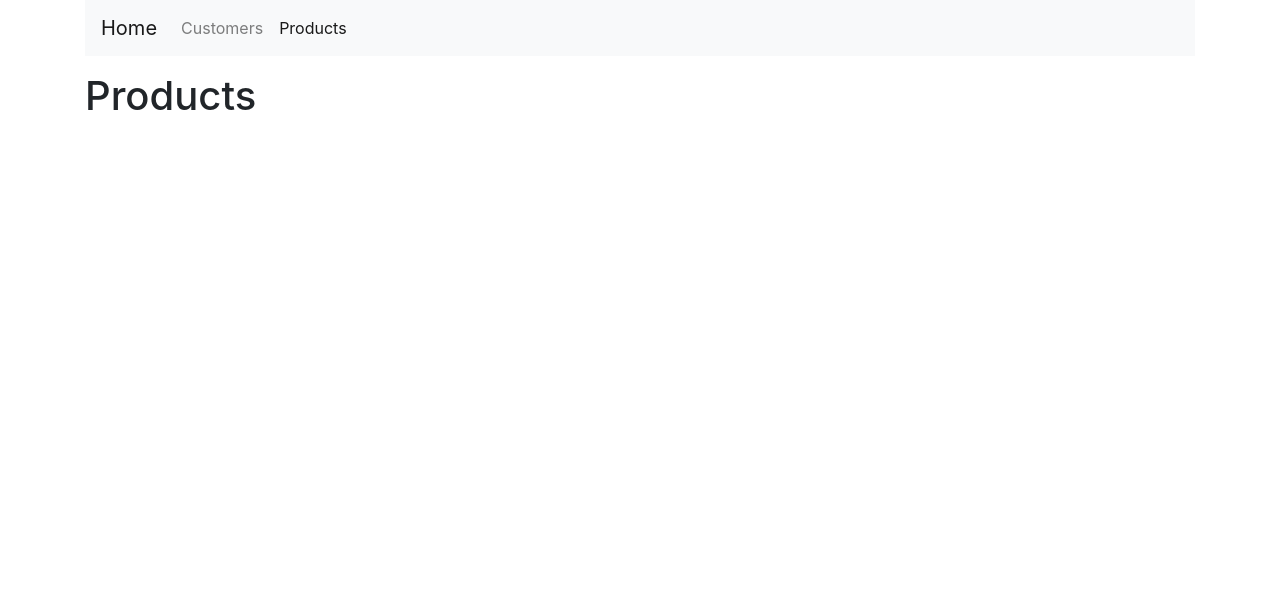
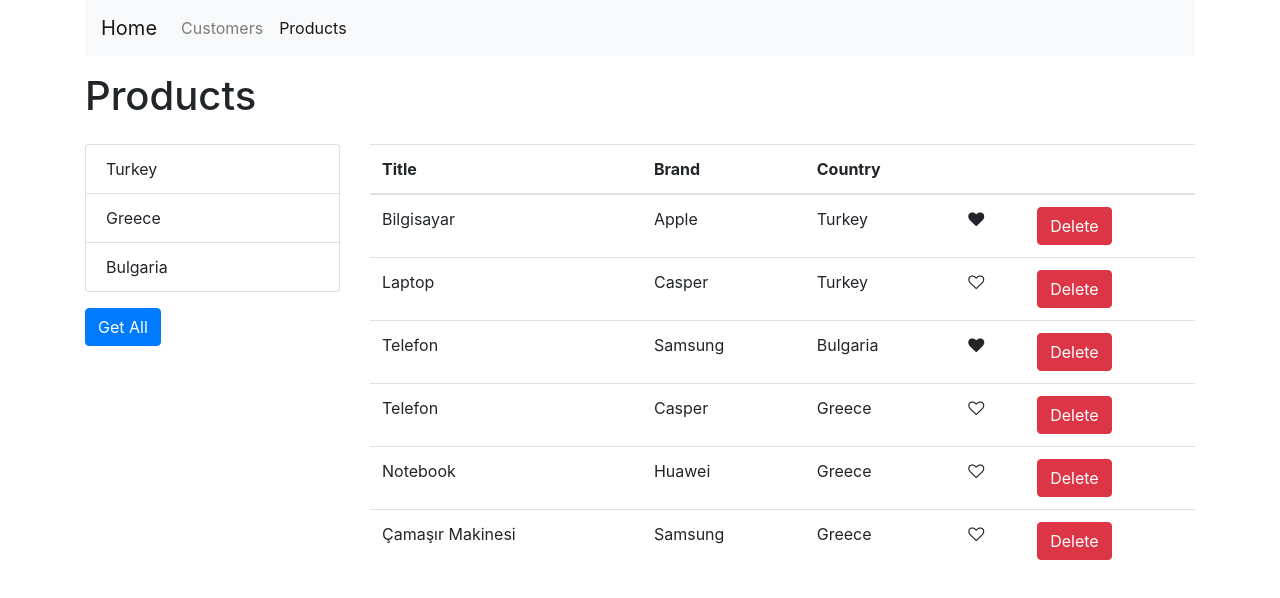
Before and after one commit to mertdiker723/customer-product-reusabilityWithComponent, a React (Create React App) app: page /products in a window 1280 px wide. Shown: the top 598 px of the page. Built offline with nearby package versions, Linux system fonts and the light colour scheme.

Commit message:
customers pagination added

```diff
--- a/src/App.css
+++ b/src/App.css
@@ -36,3 +36,7 @@
     transform: rotate(360deg);
   }
 }
+
+.cursor-poiner {
+  cursor: pointer;
+}
--- a/src/App.js
+++ b/src/App.js
@@ -5,6 +5,7 @@ import Home from './components/Home';
 import Customers from './components/Customers';
 import Products from './components/Products';
 import NotFound from './components/Not-Found';
+import './App.css';
 class App extends Component {
   render() {
     return (
--- a/src/components/CustomersTable.jsx
+++ b/src/components/CustomersTable.jsx
@@ -0,0 +1,46 @@
+import React, { Component } from "react";
+import Table from "./common/Table";
+import Like from "./common/Like";
+
+class CustomersTable extends Component {
+  constructor(props) {
+    super(props);
+    this.state = {
+      columns: [
+        {
+          path: "title",
+          label: "Title",
+        },
+        { path: "country.name", label: "Country" },
+        { path: "age", label: "Age" },
+        { path: "gender.name", label: "Gender" },
+        {
+          key: "like",
+          content: (item) => (
+            <Like item={item} onLike={() => props.onLike(item)} />
+          ),
+        },
+        {
+          key: "delete",
+          content: (item) => {
+            return (
+              <button
+                className="btn btn-danger"
+                onClick={() => props.onDeleteHandle(item)}
+              >
+                Delete
+              </button>
+            );
+          },
+        },
+      ],
+    };
+  }
+  render() {
+    const { columns } = this.state;
+    const { customers } = this.props;
+    return <Table columns={columns} data={customers} />;
+  }
+}
+
+export default CustomersTable;
--- a/src/components/ProductsTable.jsx
+++ b/src/components/ProductsTable.jsx
@@ -0,0 +1,46 @@
+import React, { Component } from "react";
+import Like from "./common/Like";
+import Table from "./common/Table";
+
+class ProductsTable extends Component {
+  constructor(props) {
+    super(props);
+    this.state = {
+      columns: [
+        { path: "title", label: "Title" },
+        { path: "brand.name", label: "Brand" },
+        { path: "country.name", label: "Country" },
+        {
+          key: "like",
+          content: (item) => (
+            <Like item={item} onLike={() => props.onLike(item)} />
+          ),
+        },
+        {
+          key: "delete",
+          content: (item) => {
+            return (
+              <button
+                onClick={() => props.onDeleteHandle(item)}
+                className="btn btn-danger"
+              >
+                Delete
+              </button>
+            );
+          },
+        },
+      ],
+    };
+  }
+  render() {
+    const { columns } = this.state;
+    const { data } = this.props;
+    return (
+      <div>
+        <Table columns={columns} data={data} />
+      </div>
+    );
+  }
+}
+
+export default ProductsTable;
--- /dev/null
+++ b/src/components/common/Like.jsx
@@ -0,0 +1,13 @@
+import React from "react";
+
+function Like({ item, onLike }) {
+  return (
+    <i
+      className={`cursor-poiner fa fa-heart${!item.liked ? "-o" : ""}`}
+      onClick={onLike}
+      aria-hidden="true"
+    ></i>
+  );
+}
+
+export default Like;
--- /dev/null
+++ b/src/components/common/ListGroup.jsx
@@ -0,0 +1,23 @@
+import React from "react";
+
+const ListGroup = ({ data, onFiltered, selected }) => {
+  return (
+    <ul className="list-group">
+      {data.map((item) => {
+        return (
+          <li
+            key={item._id}
+            onClick={() => onFiltered(item)}
+            className={`list-group-item ${
+              item === selected ? "active" : ""
+            } cursor-poiner`}
+          >
+            {item.name}
+          </li>
+        );
+      })}
+    </ul>
+  );
+};
+
+export default ListGroup;
--- /dev/null
+++ b/src/components/common/Pagination.jsx
@@ -0,0 +1,25 @@
+import React from "react";
+
+const Pagination = ({ lengthPerPage, onClick }) => {
+  let array = [];
+  for (let i = 1; i <= lengthPerPage; i++) {
+    array.push(i);
+  }
+  return (
+    <ul className="pagination pagination-md">
+      {array.map((item) => {
+        return (
+          <li
+            key={item}
+            className="page-item cursor-poiner"
+            onClick={() => onClick(item)}
+          >
+            <a className="page-link">{item}</a>
+          </li>
+        );
+      })}
+    </ul>
+  );
+};
+
+export default Pagination;
--- a/src/components/common/Table.jsx
+++ b/src/components/common/Table.jsx
@@ -0,0 +1,50 @@
+import React from "react";
+import _ from "lodash";
+
+const Table = ({ columns, data }) => {
+  return (
+    <table className="table">
+      <TableHeader columns={columns} />
+      <TableBody data={data} columns={columns} />
+    </table>
+  );
+};
+
+const TableHeader = ({ columns }) => {
+  return (
+    <thead>
+      {
+        <tr>
+          {columns.map((item, index) => {
+            return <th key={`${index}_${item.path}`}>{item.label}</th>;
+          })}
+        </tr>
+      }
+    </thead>
+  );
+};
+
+const TableBody = ({ data, columns }) => {
+  const renderCell = (item, column) => {
+    if (column.content) {
+      return column.content(item);
+    }
+    return _.get(item, column.path);
+  };
+
+  return (
+    <tbody>
+      {data.map((item) => {
+        return (
+          <tr key={item._id}>
+            {columns.map((column, index) => {
+              return <td key={index}>{renderCell(item, column)}</td>;
+            })}
+          </tr>
+        );
+      })}
+    </tbody>
+  );
+};
+
+export default Table;
--- a/src/components/customers.jsx
+++ b/src/components/customers.jsx
@@ -1,10 +1,111 @@
 import React, { Component } from "react";
+import CustomersTable from "./CustomersTable";
+import { getCustomers } from "../services/fakeCustomerService";
+import _ from "lodash";
+import ListGroup from "./common/ListGroup";
+import { getGenders } from "../services/fakeGenderService";
+import Pagination from "./common/Pagination";
 
 class Customers extends Component {
+  constructor(props) {
+    super(props);
+    this.state = {
+      customers: [],
+      genders: [],
+      selectedGender: undefined,
+      currentPage: 1,
+      postPerPage: 4,
+    };
+  }
+  componentDidMount() {
+    this.setState({
+      customers: getCustomers(),
+      genders: getGenders(),
+    });
+  }
+  onLike = (data) => {
+    const { customers } = this.state;
+    const clonedCustomers = _.cloneDeep(customers);
+    const findedCustomers = clonedCustomers.findIndex(
+      (x) => x._id === data._id
+    );
+    clonedCustomers[findedCustomers].liked =
+      !clonedCustomers[findedCustomers].liked;
+    this.setState({
+      customers: clonedCustomers,
+    });
+  };
+
+  onDeleteHandle = (data) => {
+    const { customers } = this.state;
+    const filteredCustomers = customers.filter(
+      (customer) => customer._id !== data._id
+    );
+    this.setState({
+      customers: filteredCustomers,
+    });
+  };
+  filteredGenders = (item) => {
+    this.setState({
+      selectedGender: item,
+      currentPage: 1,
+    });
+  };
+  onPaginationChange = (item) => {
+    this.setState({
+      currentPage: item,
+    });
+  };
+
   render() {
+    const { customers, genders, selectedGender, postPerPage, currentPage } =
+      this.state;
+
+    const indexOfLastPost = currentPage * postPerPage;
+    const indexOfFirstPost = indexOfLastPost - postPerPage;
+    console.log("Last Post: ", indexOfLastPost);
+    console.log("First Post: ", indexOfFirstPost);
+    const filteredCustomers =
+      selectedGender && selectedGender._id
+        ? customers.filter(
+            (customer) => customer.gender._id === selectedGender._id
+          )
+        : customers;
+
+    const currentPosts = filteredCustomers.slice(
+      indexOfFirstPost,
+      indexOfLastPost
+    );
+    const lengthPerPage = Math.ceil(filteredCustomers.length / postPerPage);
     return (
       <div>
         <h1>Customers</h1>
+        <div className="row mt-4">
+          <div className="col-md-3">
+            <ListGroup
+              data={genders}
+              onFiltered={this.filteredGenders}
+              selected={selectedGender}
+            />
+            <button
+              className="btn btn-primary mt-3"
+              onClick={() => this.setState({ selectedGender: undefined })}
+            >
+              Get All
+            </button>
+          </div>
+          <div className="col-md-9">
+            <CustomersTable
+              customers={currentPosts}
+              onLike={this.onLike}
+              onDeleteHandle={this.onDeleteHandle}
+            />
+            <Pagination
+              lengthPerPage={lengthPerPage}
+              onClick={this.onPaginationChange}
+            />
+          </div>
+        </div>
       </div>
     );
   }
--- a/src/components/products.jsx
+++ b/src/components/products.jsx
@@ -1,10 +1,86 @@
 import React, { Component } from "react";
+import ListGroup from "./common/ListGroup";
+import { getProducts } from "./../services/fakeProductService";
+import { getCountries } from "../services/fakeCountryService";
+import ProductsTable from "./ProductsTable";
+import _ from "lodash";
 
 class Products extends Component {
+  constructor(props) {
+    super(props);
+    this.state = {
+      products: [],
+      countries: [],
+      selectedCountry: undefined,
+    };
+  }
+
+  componentDidMount() {
+    this.setState({
+      products: getProducts(),
+      countries: getCountries(),
+    });
+  }
+  filteredCountries = (data) => {
+    this.setState({
+      selectedCountry: data,
+    });
+  };
+  onLike = (data) => {
+    const { products } = this.state;
+    const clonedProducts = _.cloneDeep(products);
+    const findedIndex = clonedProducts.findIndex(
+      (product) => product._id === data._id
+    );
+    clonedProducts[findedIndex].liked = !clonedProducts[findedIndex].liked;
+    this.setState({
+      products: clonedProducts,
+    });
+  };
+
+  onDeleteHandle = (item) => {
+    const { products } = this.state;
+    const deleteProduct = products.filter(
+      (product) => product._id !== item._id
+    );
+
+    this.setState({
+      products: deleteProduct,
+    });
+  };
   render() {
+    const { products, countries, selectedCountry } = this.state;
+    const filteredProducts =
+      selectedCountry && selectedCountry._id
+        ? products.filter(
+            (product) => product.country._id === selectedCountry._id
+          )
+        : products;
     return (
       <div>
         <h1>Products</h1>
+        <div className="row mt-4">
+          <div className="col-md-3">
+            <ListGroup
+              data={countries}
+              selected={selectedCountry}
+              onFiltered={this.filteredCountries}
+            />
+            <button
+              className="btn btn-primary mt-3"
+              onClick={() => this.setState({ selectedCountry: undefined })}
+            >
+              Get All
+            </button>
+          </div>
+          <div className="col-md-9">
+            <ProductsTable
+              data={filteredProducts}
+              onLike={this.onLike}
+              onDeleteHandle={this.onDeleteHandle}
+            />
+          </div>
+        </div>
       </div>
     );
   }
--- a/src/services/fakeCountryService.js
+++ b/src/services/fakeCountryService.js
@@ -5,5 +5,5 @@ export const countries = [
 ];
 
 export function getCountries() {
-  return genres.filter(g => g);
+  return countries.filter(g => g);
 }
```
